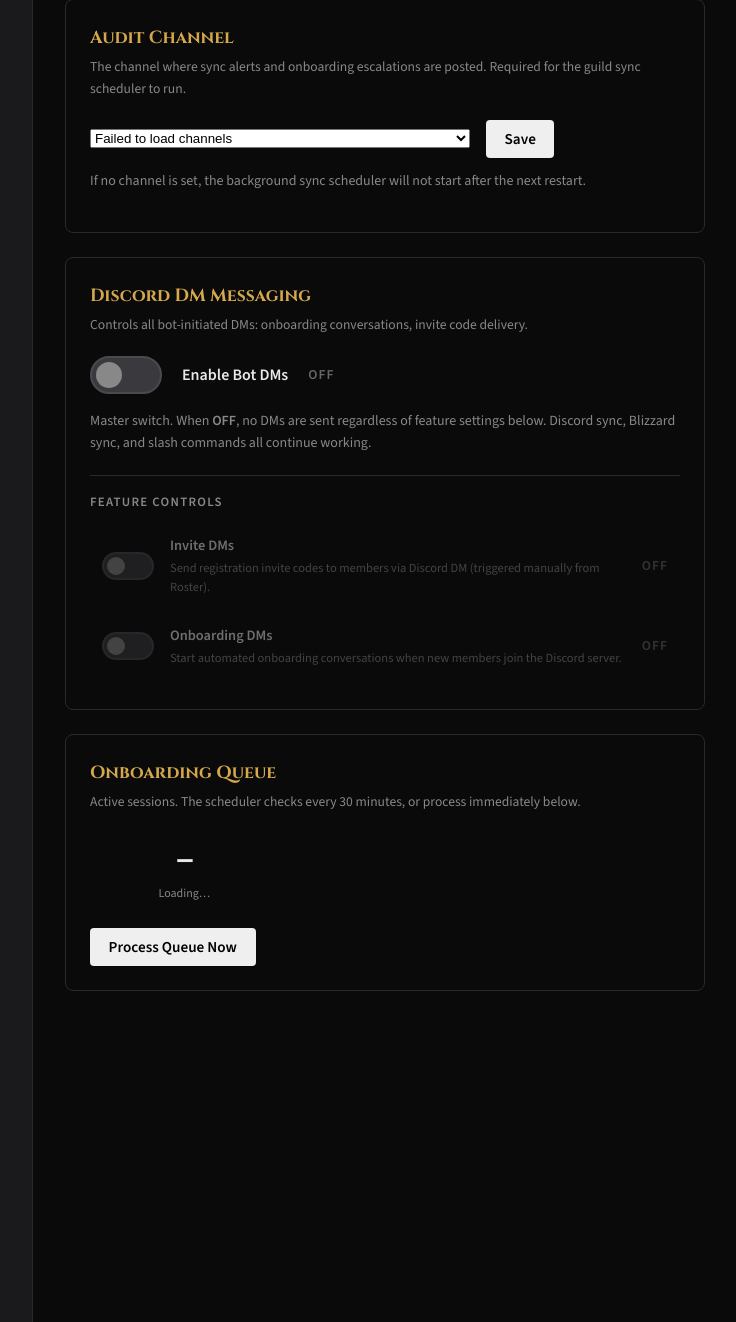
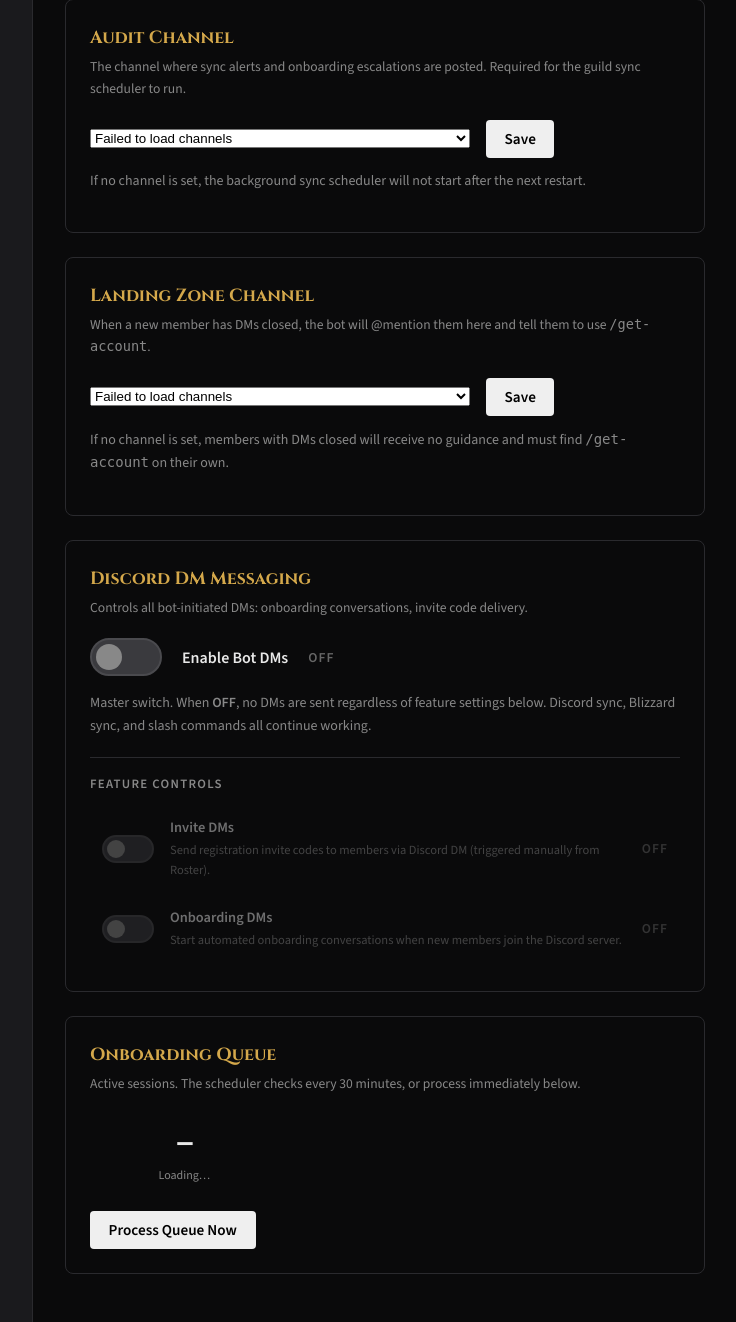
Before and after one commit to Shadowedvaca/PullAllTheThings-site, a Python web app: template src/guild_portal/templates/admin/bot_settings.html in a window 1280 px wide. Shown: the part 162-1484 px from the top of the page, without its empty margins (167-903 px from the left). Run offline with Jinja, Linux system fonts and the light colour scheme; the template is opened without the code that fills it, so the values that code supplies are empty.

Commit message:
fix: landing zone channel fallback for DMs-closed members on join
When a new member has DMs closed, the bot now posts a server message
in a configurable Landing Zone channel @mentioning them and directing
them to /get-account. Migration 0051 adds landing_zone_channel_id to
common.discord_config; new Admin → Bot Settings card lets officers set it.

Co-Authored-By: Claude Sonnet 4.6 <noreply@anthropic.com>

```diff
--- a/src/guild_portal/api/admin_routes.py
+++ b/src/guild_portal/api/admin_routes.py
@@ -528,6 +528,9 @@ async def update_bot_settings(
     if "audit_channel_id" in payload:
         row.audit_channel_id = payload["audit_channel_id"] or None
 
+    if "landing_zone_channel_id" in payload:
+        row.landing_zone_channel_id = payload["landing_zone_channel_id"] or None
+
     await db.commit()
     logger.info(
         "Bot settings updated by %s: %s",
@@ -541,6 +544,7 @@ async def update_bot_settings(
             "feature_invite_dm": row.feature_invite_dm,
             "feature_onboarding_dm": row.feature_onboarding_dm,
             "audit_channel_id": row.audit_channel_id,
+            "landing_zone_channel_id": row.landing_zone_channel_id,
         },
     }
 
--- a/src/guild_portal/templates/admin/bot_settings.html
+++ b/src/guild_portal/templates/admin/bot_settings.html
@@ -266,6 +266,23 @@ input:checked + .bs-slider::before {
     </p>
 </div>
 
+{# Landing Zone Channel Card #}
+<div class="bs-card">
+    <h2 class="bs-card__title">Landing Zone Channel</h2>
+    <p class="bs-card__subtitle">When a new member has DMs closed, the bot will @mention them here and tell them to use <code>/get-account</code>.</p>
+
+    <div style="display: flex; align-items: center; gap: 1rem; flex-wrap: wrap;">
+        <select id="landing-zone-channel-select" style="flex: 1; min-width: 220px; max-width: 380px;">
+            <option value="">— loading channels —</option>
+        </select>
+        <button class="btn btn--secondary" id="landing-zone-save-btn" onclick="saveLandingZoneChannel()">Save</button>
+        <span id="landing-zone-save-status" style="font-size: 0.85rem; color: var(--color-text-muted);"></span>
+    </div>
+    <p class="bs-info" style="margin-top: 0.75rem;">
+        If no channel is set, members with DMs closed will receive no guidance and must find <code>/get-account</code> on their own.
+    </p>
+</div>
+
 {# Bot DM Toggle Card #}
 <div class="bs-card">
     <h2 class="bs-card__title">Discord DM Messaging</h2>
@@ -366,9 +383,8 @@ async function _fetchChannels() {
     return _channelCache;
 }
 
-async function loadAuditChannelDropdown() {
-    const sel = document.getElementById('audit-channel-select');
-    const savedId = '{{ discord_config.audit_channel_id or "" }}';
+async function loadChannelDropdown(selectId, savedId) {
+    const sel = document.getElementById(selectId);
     try {
         const channels = await _fetchChannels();
         const text_channels = channels.filter(ch =>
@@ -393,6 +409,14 @@ async function loadAuditChannelDropdown() {
     }
 }
 
+async function loadAuditChannelDropdown() {
+    await loadChannelDropdown('audit-channel-select', '{{ discord_config.audit_channel_id or "" }}');
+}
+
+async function loadLandingZoneChannelDropdown() {
+    await loadChannelDropdown('landing-zone-channel-select', '{{ discord_config.landing_zone_channel_id or "" }}');
+}
+
 async function saveAuditChannel() {
     const btn = document.getElementById('audit-save-btn');
     const status = document.getElementById('audit-save-status');
@@ -401,6 +425,29 @@ async function saveAuditChannel() {
     status.textContent = 'Saving…';
     try {
         const data = await patchSettings({audit_channel_id: val});
+        if (data.ok) {
+            status.style.color = 'var(--color-gold)';
+            status.textContent = 'Saved';
+        } else {
+            status.style.color = '#f87171';
+            status.textContent = data.error || 'Failed';
+        }
+    } catch (e) {
+        status.style.color = '#f87171';
+        status.textContent = 'Network error: ' + e.message;
+    } finally {
+        btn.disabled = false;
+    }
+}
+
+async function saveLandingZoneChannel() {
+    const btn = document.getElementById('landing-zone-save-btn');
+    const status = document.getElementById('landing-zone-save-status');
+    const val = document.getElementById('landing-zone-channel-select').value || null;
+    btn.disabled = true;
+    status.textContent = 'Saving…';
+    try {
+        const data = await patchSettings({landing_zone_channel_id: val});
         if (data.ok) {
             status.style.color = 'var(--color-gold)';
             status.textContent = 'Saved';
@@ -603,5 +650,6 @@ async function saveBotConnection() {
 
 loadOnboardingStats();
 loadAuditChannelDropdown();
+loadLandingZoneChannelDropdown();
 </script>
 {% endblock %}
--- a/src/sv_common/db/models.py
+++ b/src/sv_common/db/models.py
@@ -169,6 +169,8 @@ class DiscordConfig(Base):
     attendance_feature_enabled: Mapped[bool] = mapped_column(
         Boolean, nullable=False, server_default="false"
     )
+    # Hotfix: landing zone channel for DMs-closed members
+    landing_zone_channel_id: Mapped[Optional[str]] = mapped_column(String(25))
     created_at: Mapped[datetime] = mapped_column(
         TIMESTAMP(timezone=True), server_default=func.now()
     )
```
Also changed, not shown: alembic/versions/0051_landing_zone_channel.py (added, +25 -0 lines), src/sv_common/guild_sync/onboarding/conversation.py (+29 -0 lines).
